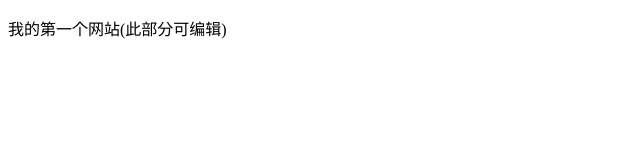
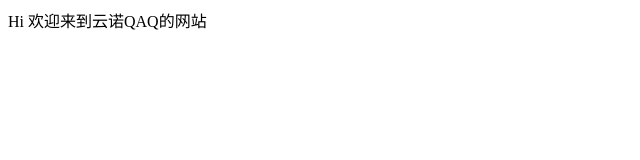
Before and after one commit to zhangyunnuo/zhangyunnuo.github.io, a plain HTML site: page index.html in a window 1280 px wide. Shown: the whole page, without its empty margins (0-640 px from the left). Drawn offline with Linux system fonts and the light colour scheme.

Commit message:
Update index.html

```diff
--- a/index.html
+++ b/index.html
@@ -2,10 +2,11 @@
 <html>
  <head>
   <meta charset=utf-8>
-<title>我的第一个网站(此部分可编辑)</title>
+<title>This Zhangyunnuo's wed</title>
   </head>
 <body>
- <p>我的第一个网站(此部分可编辑)</p>
+ <p1>Hi</p1>
+ <p2> 欢迎来到云诺QAQ的网站</p2>
 </body>
 </html>
 </p>
```
